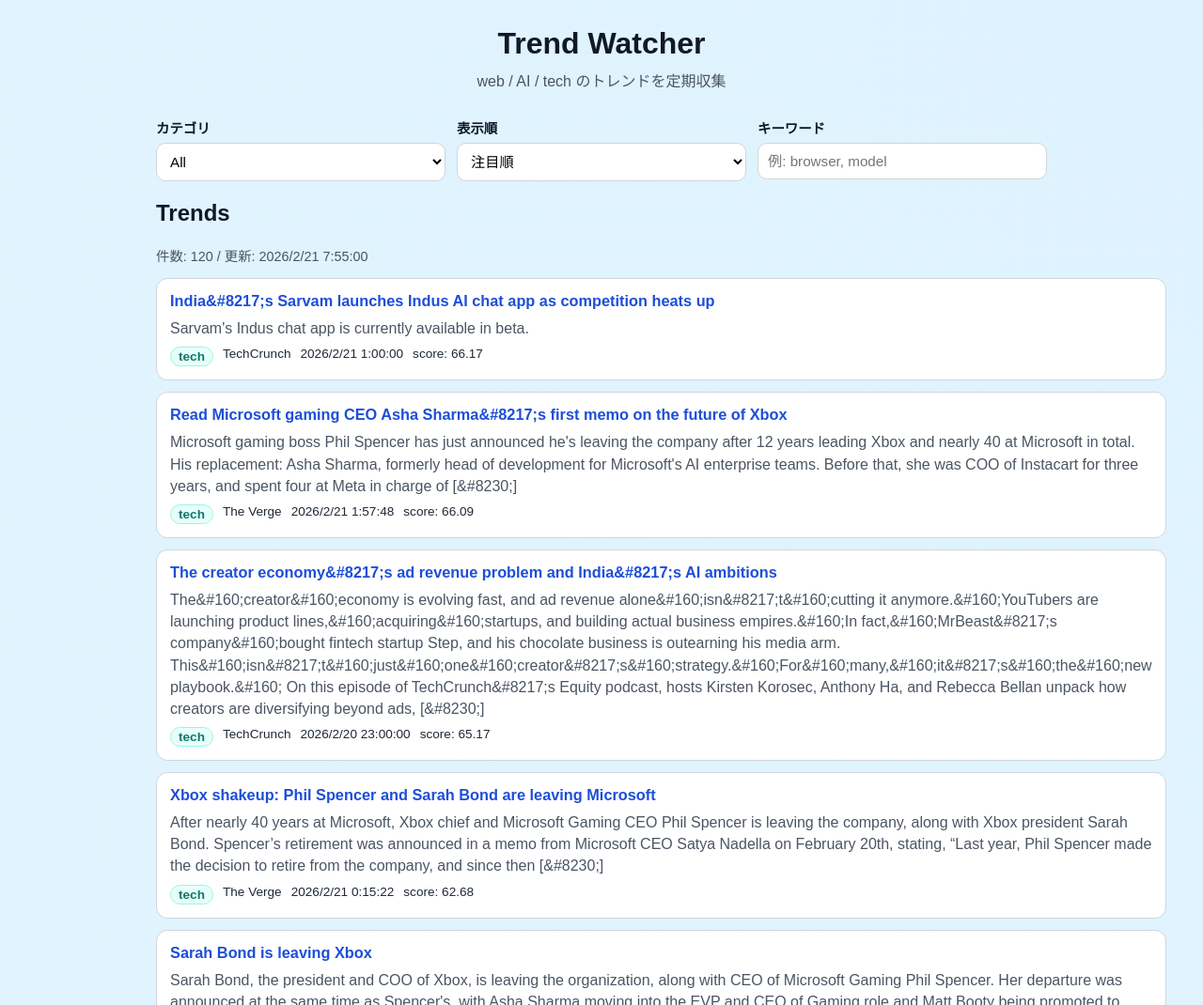
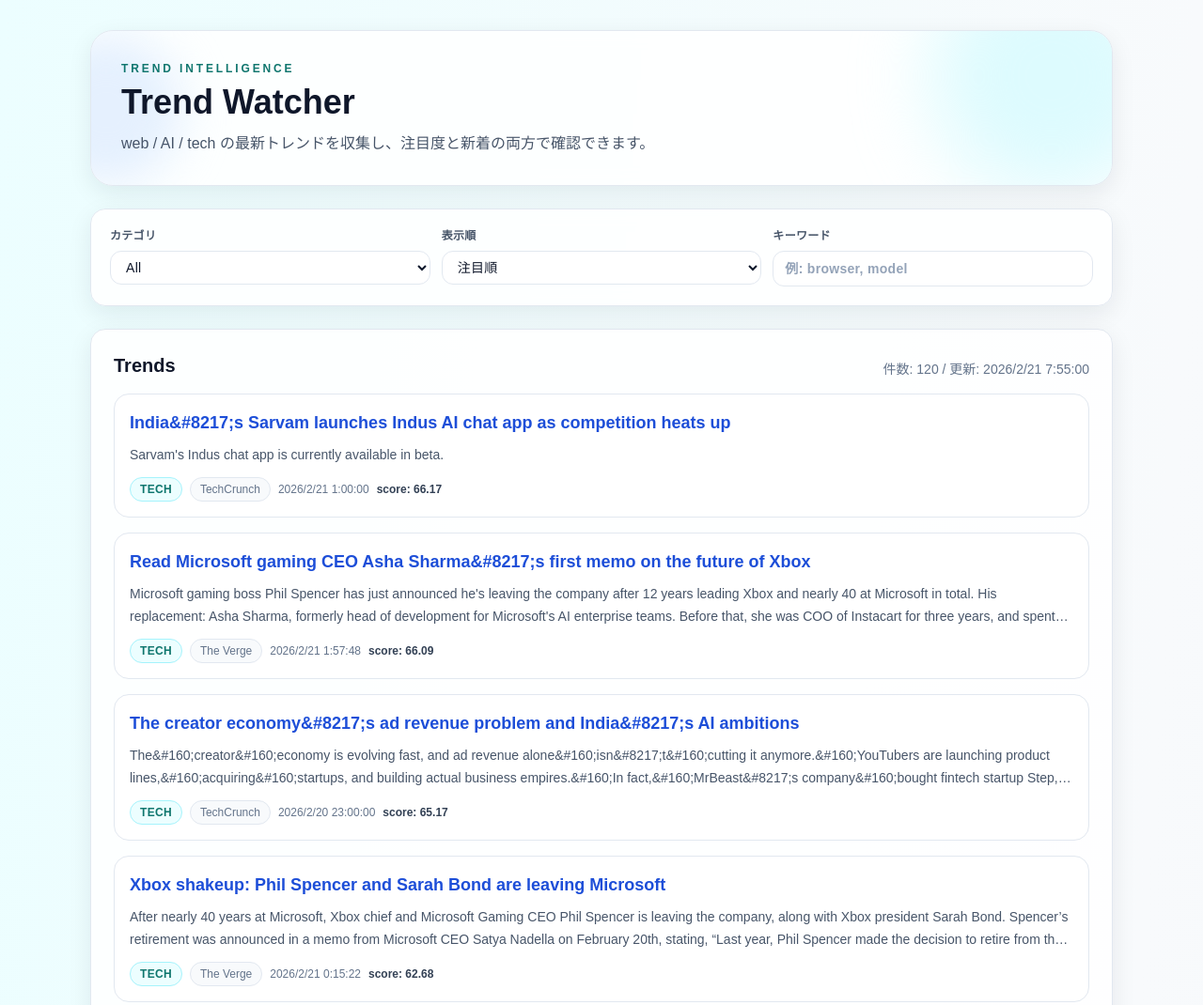
Before and after one commit to 3300okb/trend-watcher, a website: page public/index.html in a window 1280 px wide. Shown: the top 1070 px of the page at 94% size. Drawn offline with nearby package versions, Linux system fonts and the light colour scheme; a web font is replaced by a local one.

Commit message:
redesign

```diff
--- a/public/assets/app.js
+++ b/public/assets/app.js
@@ -14,6 +14,14 @@
 
 function render(items, generatedAt) {
   trendList.innerHTML = '';
+
+  if (items.length === 0) {
+    trendList.innerHTML =
+      '<li class="rounded-2xl border border-dashed border-slate-300 bg-slate-50 p-6 text-sm text-slate-500">該当する記事がありません。条件を変更してください。</li>';
+    metaText.textContent = `件数: 0 / 更新: ${formatDate(generatedAt)}`;
+    return;
+  }
+
   for (const item of items) {
     const node = template.content.cloneNode(true);
     const title = node.querySelector('.trend-title');
--- a/public/assets/styles.css
+++ /dev/null
@@ -1,119 +0,0 @@
-:root {
-  --bg: #f4f6f8;
-  --surface: #ffffff;
-  --ink: #111827;
-  --muted: #4b5563;
-  --line: #d1d5db;
-  --accent: #0f766e;
-}
-
-* {
-  box-sizing: border-box;
-}
-
-body {
-  margin: 0;
-  font-family: "Noto Sans JP", "Hiragino Kaku Gothic ProN", sans-serif;
-  color: var(--ink);
-  background: radial-gradient(circle at top right, #dff3ff, var(--bg) 50%);
-}
-
-.header {
-  padding: 28px 16px;
-  text-align: center;
-}
-
-.header h1 {
-  margin: 0;
-  font-size: clamp(1.7rem, 2.5vw, 2.5rem);
-}
-
-.header p {
-  margin: 8px 0 0;
-  color: var(--muted);
-}
-
-.container {
-  max-width: 980px;
-  margin: 0 auto;
-  padding: 0 16px 40px;
-}
-
-.controls {
-  display: grid;
-  grid-template-columns: repeat(auto-fit, minmax(180px, 1fr));
-  gap: 12px;
-  margin-bottom: 18px;
-}
-
-label {
-  display: flex;
-  flex-direction: column;
-  gap: 6px;
-  font-weight: 600;
-  font-size: 0.9rem;
-}
-
-select,
-input {
-  width: 100%;
-  border: 1px solid var(--line);
-  border-radius: 10px;
-  padding: 10px;
-  font-size: 0.95rem;
-  background: var(--surface);
-}
-
-.meta {
-  color: var(--muted);
-  font-size: 0.9rem;
-}
-
-.trend-list {
-  list-style: none;
-  margin: 0;
-  padding: 0;
-  display: grid;
-  gap: 12px;
-}
-
-.trend-item {
-  background: var(--surface);
-  border: 1px solid var(--line);
-  border-radius: 12px;
-  padding: 14px;
-}
-
-.trend-title {
-  font-size: 1.02rem;
-  font-weight: 700;
-  color: #1d4ed8;
-  text-decoration: none;
-}
-
-.trend-title:hover {
-  text-decoration: underline;
-}
-
-.trend-summary {
-  margin: 8px 0;
-  color: var(--muted);
-  line-height: 1.45;
-}
-
-.trend-meta {
-  display: flex;
-  gap: 10px;
-  flex-wrap: wrap;
-  font-size: 0.85rem;
-  color: #1f2937;
-}
-
-.badge {
-  background: #e6fffa;
-  color: var(--accent);
-  border: 1px solid #99f6e4;
-  border-radius: 999px;
-  padding: 2px 8px;
-  font-weight: 700;
-}
--- a/public/index.html
+++ b/public/index.html
@@ -4,54 +4,109 @@
     <meta charset="UTF-8" />
     <meta name="viewport" content="width=device-width, initial-scale=1.0" />
     <title>Trend Watcher</title>
-    <link rel="stylesheet" href="./assets/styles.css" />
+    <link rel="preconnect" href="https://fonts.googleapis.com" />
+    <link rel="preconnect" href="https://fonts.gstatic.com" crossorigin />
+    <link
+      href="https://fonts.googleapis.com/css2?family=IBM+Plex+Sans+JP:wght@400;500;600;700&display=swap"
+      rel="stylesheet"
+    />
+    <script src="https://cdn.tailwindcss.com"></script>
+    <script>
+      tailwind.config = {
+        theme: {
+          extend: {
+            fontFamily: {
+              sans: ['IBM Plex Sans JP', 'sans-serif']
+            },
+            colors: {
+              ink: '#0f172a',
+              paper: '#f8fafc',
+              mist: '#e2e8f0',
+              brand: '#0f766e',
+              accent: '#1d4ed8'
+            },
+            boxShadow: {
+              card: '0 8px 26px rgba(15, 23, 42, 0.08)'
+            }
+          }
+        }
+      };
+    </script>
   </head>
-  <body>
-    <header class="header">
-      <h1>Trend Watcher</h1>
-      <p>web / AI / tech のトレンドを定期収集</p>
+  <body class="min-h-screen bg-gradient-to-br from-cyan-50 via-paper to-slate-100 text-ink antialiased">
+    <div class="mx-auto max-w-6xl px-4 pb-14 pt-8 sm:px-6 lg:px-8">
+      <header class="relative overflow-hidden rounded-3xl border border-mist bg-white/85 p-6 shadow-card backdrop-blur sm:p-8">
+        <div class="pointer-events-none absolute -right-16 -top-20 h-64 w-64 rounded-full bg-cyan-100/70 blur-2xl"></div>
+        <div class="pointer-events-none absolute -left-16 bottom-0 h-40 w-40 rounded-full bg-blue-100/70 blur-xl"></div>
+        <p class="relative text-xs font-semibold uppercase tracking-[0.24em] text-brand">Trend Intelligence</p>
+        <h1 class="relative mt-2 text-3xl font-bold leading-tight sm:text-4xl">Trend Watcher</h1>
+        <p class="relative mt-3 max-w-2xl text-sm text-slate-600 sm:text-base">
+          web / AI / tech の最新トレンドを収集し、注目度と新着の両方で確認できます。
+        </p>
       </header>
 
-    <main class="container">
-      <section class="controls">
-        <label>
+      <main class="mt-6 grid gap-6">
+        <section class="rounded-2xl border border-mist bg-white/85 p-4 shadow-card backdrop-blur sm:p-5">
+          <div class="grid grid-cols-1 gap-3 sm:grid-cols-3">
+            <label class="flex flex-col gap-2 text-xs font-semibold uppercase tracking-wide text-slate-600">
               カテゴリ
-          <select id="categoryFilter">
+              <select
+                id="categoryFilter"
+                class="rounded-xl border border-mist bg-white px-3 py-2 text-sm font-medium normal-case text-ink outline-none ring-brand/30 transition focus:ring"
+              >
                 <option value="all">All</option>
                 <option value="web">Web</option>
                 <option value="ai">AI</option>
                 <option value="tech">Tech</option>
               </select>
             </label>
-        <label>
+            <label class="flex flex-col gap-2 text-xs font-semibold uppercase tracking-wide text-slate-600">
               表示順
-          <select id="sortFilter">
+              <select
+                id="sortFilter"
+                class="rounded-xl border border-mist bg-white px-3 py-2 text-sm font-medium normal-case text-ink outline-none ring-brand/30 transition focus:ring"
+              >
                 <option value="score">注目順</option>
                 <option value="latest">新着順</option>
               </select>
             </label>
-        <label>
+            <label class="flex flex-col gap-2 text-xs font-semibold uppercase tracking-wide text-slate-600">
               キーワード
-          <input id="keywordFilter" type="search" placeholder="例: browser, model" />
+              <input
+                id="keywordFilter"
+                type="search"
+                placeholder="例: browser, model"
+                class="rounded-xl border border-mist bg-white px-3 py-2 text-sm normal-case text-ink outline-none ring-brand/30 transition placeholder:text-slate-400 focus:ring"
+              />
             </label>
+          </div>
         </section>
 
-      <section>
-        <h2>Trends</h2>
-        <p id="metaText" class="meta"></p>
-        <ul id="trendList" class="trend-list"></ul>
+        <section class="rounded-2xl border border-mist bg-white/90 p-4 shadow-card sm:p-6">
+          <div class="mb-4 flex items-end justify-between gap-4">
+            <h2 class="text-xl font-semibold">Trends</h2>
+            <p id="metaText" class="meta text-xs text-slate-500 sm:text-sm"></p>
+          </div>
+          <ul id="trendList" class="trend-list grid gap-3 sm:gap-4"></ul>
         </section>
       </main>
+    </div>
 
     <template id="trendItemTemplate">
-      <li class="trend-item">
-        <a class="trend-title" target="_blank" rel="noopener noreferrer"></a>
-        <p class="trend-summary"></p>
-        <div class="trend-meta">
-          <span class="badge category"></span>
-          <span class="source"></span>
+      <li
+        class="trend-item group rounded-2xl border border-slate-200 bg-white p-4 transition duration-200 hover:-translate-y-0.5 hover:border-slate-300 hover:shadow-card"
+      >
+        <a
+          class="trend-title text-base font-semibold leading-6 text-accent transition group-hover:text-blue-700 sm:text-lg"
+          target="_blank"
+          rel="noopener noreferrer"
+        ></a>
+        <p class="trend-summary mt-2 line-clamp-2 text-sm leading-6 text-slate-600"></p>
+        <div class="trend-meta mt-3 flex flex-wrap items-center gap-2 text-xs text-slate-500">
+          <span class="badge category rounded-full border border-cyan-200 bg-cyan-50 px-2.5 py-1 font-semibold uppercase tracking-wide text-brand"></span>
+          <span class="source rounded-full border border-slate-200 bg-slate-50 px-2.5 py-1"></span>
           <span class="published"></span>
-          <span class="score"></span>
+          <span class="score font-semibold text-slate-700"></span>
         </div>
       </li>
     </template>
```
Also changed, not shown: README.md. Lines whose indentation alone changed are shown as unchanged.
